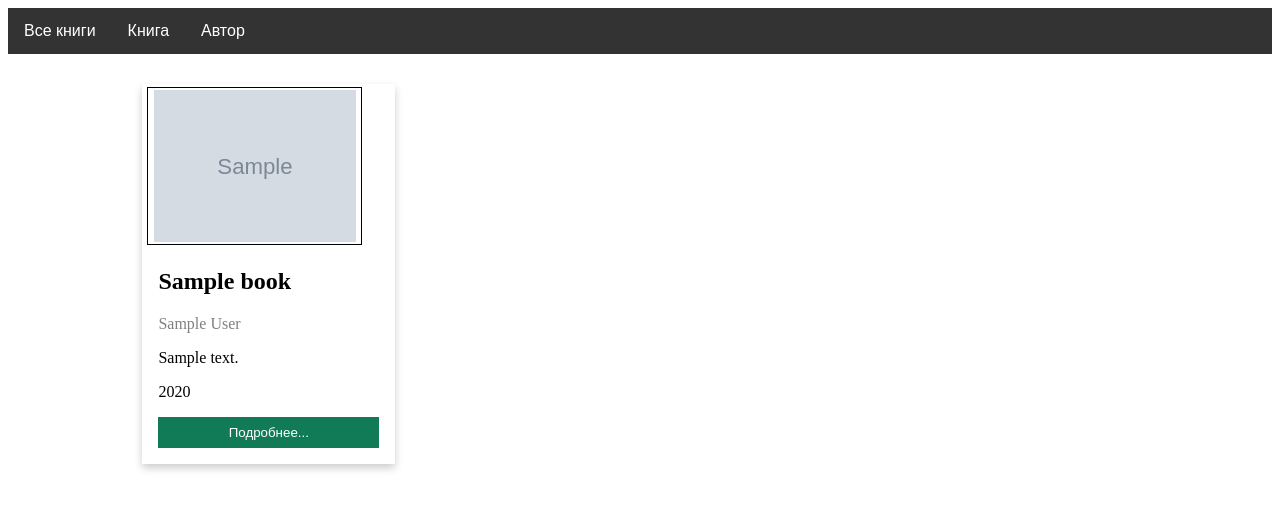
After one commit to mykolayakovchuk/bookshelf, a Symfony app: template templates/main.html.twig in a window 1280 px wide. The commit adds this page. Shown: the top 510 px of the page. Run offline with Twig, Linux system fonts and the light colour scheme; the template is opened without the code that fills it: most values are stand-ins (such as "Sample title", 1, 10 or a date in 2020); grey boxes marked "Sample" are stand-in pictures; some libraries are stand-ins or nearby versions.

Commit message:
добавили главный экран

```diff
--- /dev/null
+++ b/public/mainview.css
@@ -0,0 +1,72 @@
+main{
+    width: 80%;
+    margin-top: 30px;
+    margin-left: auto;   /* HERE I USE 5% TOO (for half-sandbox-window  */
+    margin-right: auto;  /* HERE I USE 5% TOO  */
+}
+
+/* Three columns side by side */
+.column {
+    float: left;
+    width: 25%;
+    margin-bottom: 16px;
+    padding: 0 8px;
+  }
+
+  /* Display the columns below each other instead of side by side on small screens */
+  @media screen and (max-width: 650px) {
+    .column {
+      width: 100%;
+      display: block;
+    }
+  }
+
+  /* Add some shadows to create a card effect */
+  .card {
+    box-shadow: 0 4px 8px 0 rgba(0, 0, 0, 0.2);
+  }
+
+  /* Some left and right padding inside the container */
+  .container {
+    padding: 0 16px;
+  }
+
+  /* Clear floats */
+  .container::after, .row::after {
+    content: "";
+    clear: both;
+    display: table;
+  }
+
+  .title {
+    color: grey;
+  }
+
+  .button {
+    border: none;
+    outline: 0;
+    display: inline-block;
+    padding: 8px;
+    color: white;
+    background-color: rgb(17, 122, 87);
+    text-align: center;
+    cursor: pointer;
+    width: 100%;
+  }
+
+  .button:hover {
+    background-color: #555;
+  }
+
+  .bookcover{
+    text-align: center;
+    width: 80%;
+    margin-left: 10%;   /* HERE I USE 5% TOO (for half-sandbox-window  */
+    margin-right: 10%;  /* HERE I USE 5% TOO  */
+     vertical-align: middle;    /* THIS IS HOW I VERTICAL-CENTER ELEMENT  */
+     border-width:1px; /* ширина границы */
+     border-style:solid; /* граница — сплошная линия */
+     border-color:#000000; /* цвет границы — тёмный */
+     margin: 1% 2% 1% 2%;
+     padding:1% 2% 1% 2%;
+  }
--- /dev/null
+++ b/templates/about.html.twig
@@ -0,0 +1,4 @@
+{% extends 'base.html.twig' %}
+
+
+{% endblock %}
--- a/templates/base.html.twig
+++ b/templates/base.html.twig
@@ -2,9 +2,11 @@
 <html>
     <head>
         <meta charset="UTF-8">
+        <meta name="viewport" content="width=device-width,initial-scale=1">
+        <title>{% block title %}Bookshelf application{% endblock %}</title>
+        {% block stylesheets %}
         <link href="/menu.css" rel="stylesheet">
-        <title>{% block title %}Bookshelf application{% endblock %}</title>
-        {% block stylesheets %}{% endblock %}
+        {% endblock %}
 
         {% block javascripts %}{% endblock %}
     </head>
@@ -15,9 +17,9 @@
       <i class="fa fa-caret-down"></i>
     </button>
     <div class="dropdown-content">
-      <a href="/allBook">Все книги</a>
-      <a href="/allBook">Все книги</a>
-      <a href="/allBook">Все книги</a>
+      <a href="/main">Все книги</a>
+      <a href="/search">Поиск...</a>
+      <a href="/about">О приложении</a>
     </div>
   </div>
   <div class="dropdown">
--- /dev/null
+++ b/templates/main.html.twig
@@ -0,0 +1,24 @@
+{% extends 'base.html.twig' %}
+{% block stylesheets %}
+    {{ parent() }}
+
+    <link href="/mainview.css" rel="stylesheet" />
+{% endblock %}
+{% block body %}
+<main>
+{% for book in allBooks %}
+<div class="column">
+    <div class="card">
+      <img src="/uploads/bookcover/{{book.getImagelink}}" alt="{{ book.getNamebook }}" class="bookcover" >
+      <div class="container">
+        <h2>{{ book.getNamebook }}</h2>
+        <p class="title">{{ book.getAuthors }}</p>
+        <p>{{ book.getComment }}</p>
+        <p>{{ book.getYear }}</p>
+        <p><button class="button">Подробнее...</button></p>
+      </div>
+    </div>
+  </div>
+{% endfor %}
+</main>
+{% endblock %}
--- /dev/null
+++ b/templates/search.html.twig
@@ -0,0 +1,4 @@
+{% extends 'base.html.twig' %}
+
+
+{% endblock %}
```
Also changed, not shown: src/Controller/DefaultController.php (+16 -3 lines).
